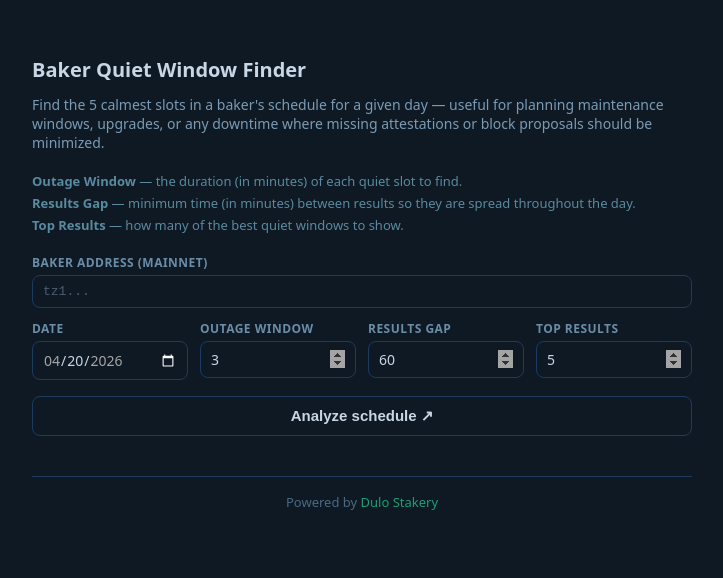
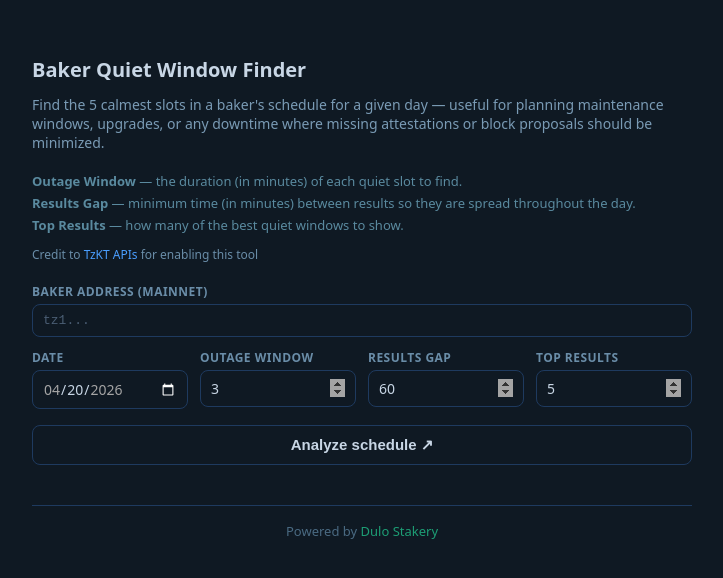
Before and after one commit to DuloHosting/tezos-baker-finder, a React (Vite) app: page / in a window 1280 px wide. Shown: the top 578 px of the page, without its empty margins (128-851 px from the left). Built offline with nearby package versions, Linux system fonts and the light colour scheme.

Commit message:
Move TzKT attribution to always-visible header area

```diff
--- a/src/App.jsx
+++ b/src/App.jsx
@@ -221,8 +221,11 @@ export default function App() {
       <p style={{ fontSize: 13, color: "#5a8a9f", marginBottom: 4 }}>
         <strong>Results Gap</strong> — minimum time (in minutes) between results so they are spread throughout the day.
       </p>
-      <p style={{ fontSize: 13, color: "#5a8a9f", marginBottom: 20 }}>
+      <p style={{ fontSize: 13, color: "#5a8a9f", marginBottom: 4 }}>
         <strong>Top Results</strong> — how many of the best quiet windows to show.
+      </p>
+      <p style={{ fontSize: 12, color: "#6a8da8", marginTop: 12, marginBottom: 20 }}>
+        Credit to <a href="https://tzkt.io" target="_blank" rel="noopener noreferrer" style={{ color: "#4a9eff", textDecoration: "none" }}>TzKT APIs</a> for enabling this tool
       </p>
 
       <div style={{ marginBottom: 12 }}>
```
